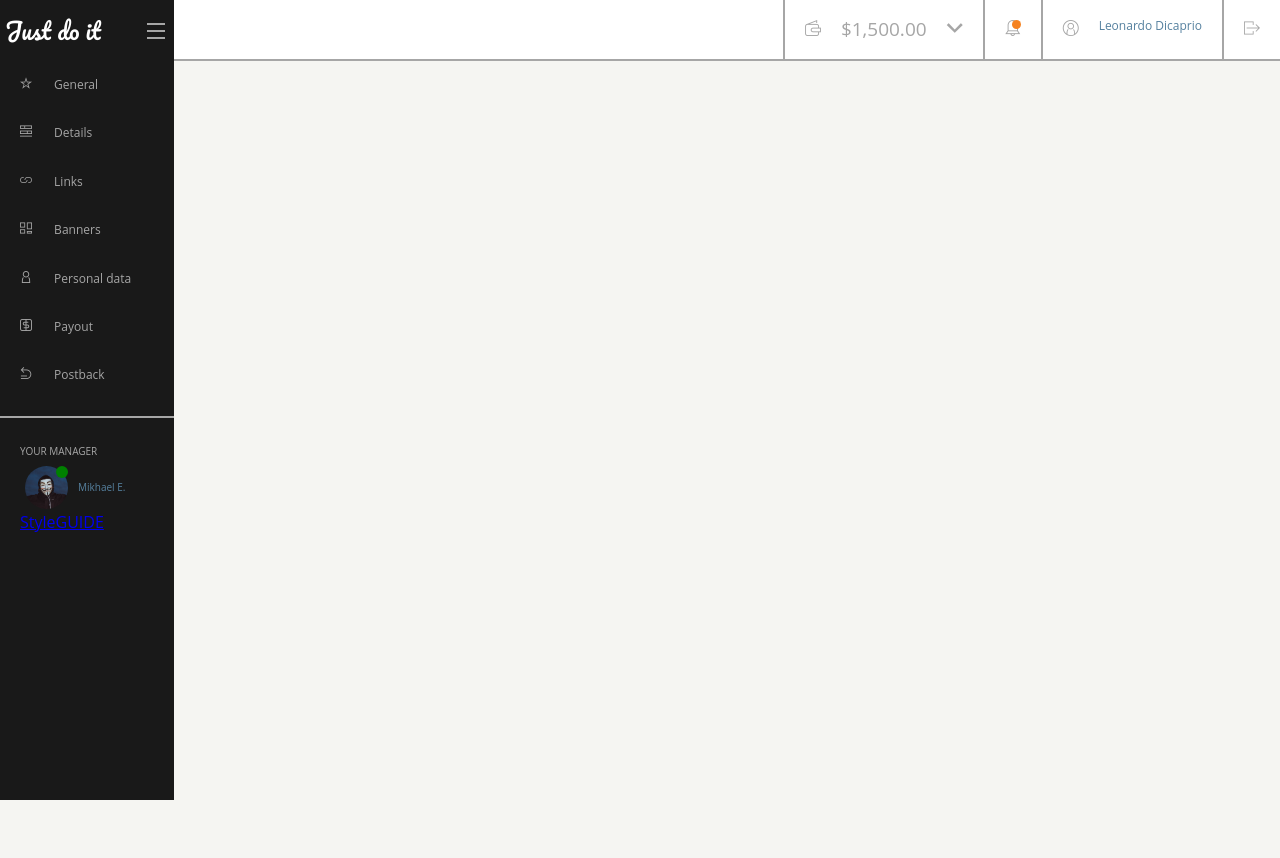
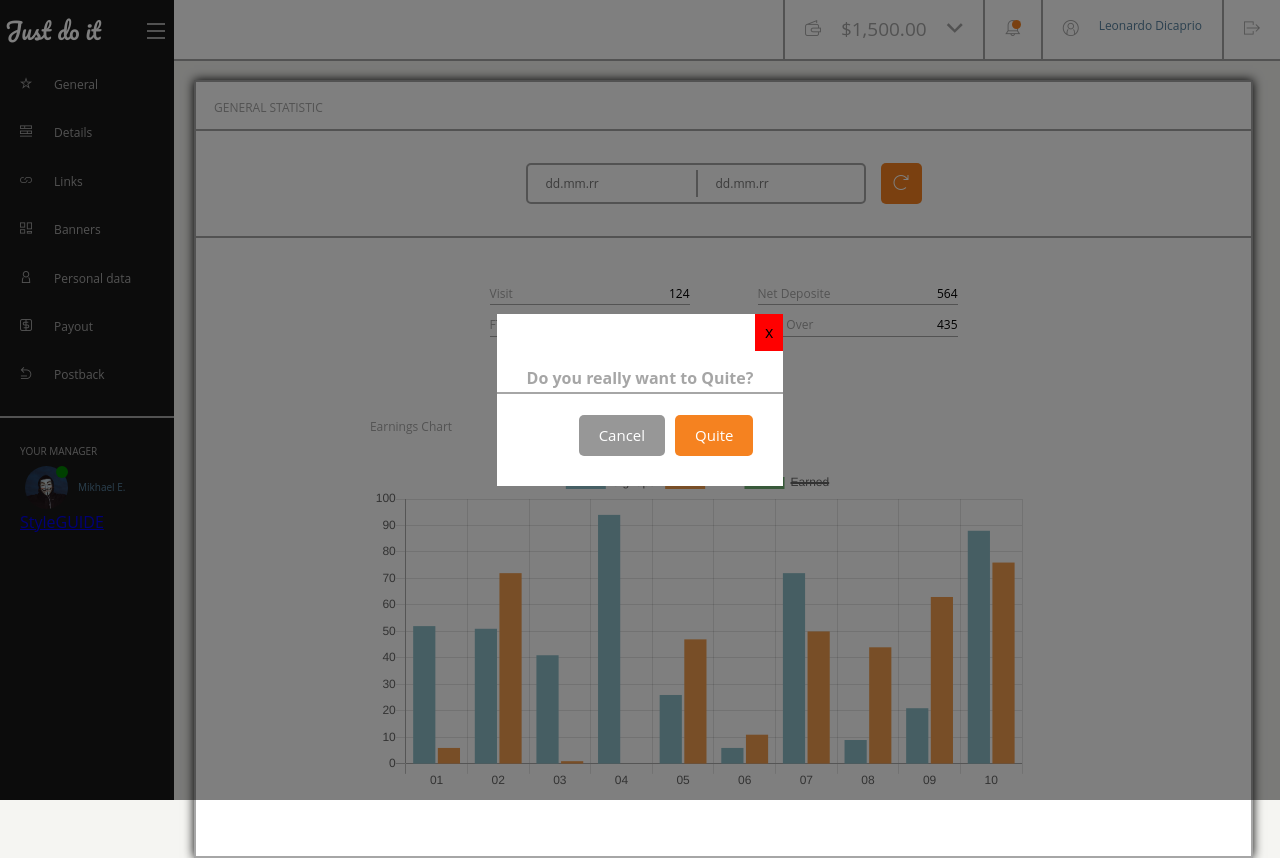
Before and after one commit to ggluchowski/solo-project, a website: page src/index.html in a window 1280 px wide. Before the commit the page ends 800 px from the top, so only its background shows below. Drawn offline with nearby package versions, Linux system fonts and the light colour scheme; files that its build step writes are made by us from their sources.

Commit message:
Add pop-up Quit and chart in general section

```diff
--- a/src/index.html
+++ b/src/index.html
@@ -22,32 +22,32 @@
 
       <ul class="sidebar-list">
         <li>
-          <i class="icon-general"></i>
-          General
+          <a href="#" class="link-menu"><i class="icon-general"></i>
+            General</a>
         </li>
         <li>
-          <i class="icon-details"></i>
-          Details
+          <a href="#"><i class="icon-details"></i>
+            Details</a>
         </li>
         <li>
-          <i class="icon-links"></i>
-          Links
+          <a href="#"><i class="icon-links"></i>
+            Links</a>
         </li>
         <li>
-          <i class="icon-banners"></i>
-          Banners
+          <a href="#"><i class="icon-banners"></i>
+            Banners</a>
         </li>
         <li>
-          <i class="icon-personaldata"></i>
-          Personal data
+          <a href="#"><i class="icon-personaldata"></i>
+            Personal data</a>
         </li>
         <li>
-          <i class="icon-payout"></i>
-          Payout
+          <a href="#"><i class="icon-payout"></i>
+            Payout</a>
         </li>
         <li>
-          <i class="icon-postback"></i>
-          Postback
+          <a href="#"><i class="icon-postback"></i>
+            Postback</a>
         </li>
       </ul>
       <div class="manager">
@@ -147,8 +147,8 @@
             </div>
           </div>
           <div class="row scroll-wrapper">
-            <div class="chart m-b-30">
-
+            <div class="chart m-b-44">
+              <canvas id="earningsChart"></canvas>
             </div>
           </div>
         </div>
@@ -350,19 +350,19 @@
         <div class="position-center m-t-30">
           <div class="row flex-row form-field">
             <label class="form-label flex-1">Name</label>
-            <input type="text" name="person-name" class="input-style flex-2">
+            <input type="text" name="person-name" class="input-style flex-2" required>
           </div>
         </div>
         <div class="position-center">
           <div class="row flex-row form-field">
             <label class="form-label flex-1">Surname</label>
-            <input type="text" name="person-surname" class="input-style flex-2">
+            <input type="text" name="person-surname" class="input-style flex-2" required>
           </div>
         </div>
         <div class="position-center">
           <div class="row flex-row form-field">
             <label class="form-label flex-1">E-mail</label>
-            <input type="email" name="person-e-mail" class="input-style flex-2">
+            <input type="email" name="person-e-mail" class="input-style flex-2" required>
           </div>
         </div>
         <div class="position-center m-b-30">
@@ -407,13 +407,13 @@
         <div class="position-center m-t-30">
           <div class="row flex-row form-field">
             <label class="form-label flex-1">Password</label>
-            <input type="password" name="person-password" class="input-style flex-2">
+            <input type="password" name="person-password" class="input-style flex-2" required>
           </div>
         </div>
         <div class="position-center m-b-30">
           <div class="row flex-row form-field">
             <label class="form-label flex-1">Repeat</label>
-            <input type="text" name="person-repeat" class="input-style flex-2">
+            <input type="text" name="person-repeat" class="input-style flex-2" required>
           </div>
         </div>
 
@@ -534,6 +534,34 @@
     </div>
   </section>
 
+
+  <!-- Modal -->
+
+  <div class="overlay show" id="overlay">
+    <!-- div odpowiedzialny za tło backdrop-->
+    <div class="modal show" id="quit">
+      <div class="btn-close js--close-modal">x</div>
+
+      <h4 class="section-line">Do you really want to Quite?</h4>
+
+      <div class="row flex-end m-r-0">
+        <button type="button" class="btn btn-grey js--close-modal m-r-10">
+          Cancel
+        </button>
+
+        <button type="button" class="btn btn-orange js--close-modal">
+          Quite
+        </button>
+      </div>
+
+    </div>
+  </div>
+
+
+
+
+  <script src="https://cdnjs.cloudflare.com/ajax/libs/Chart.js/2.4.0/Chart.min.js"></script>
+  <script src="js/script.js"></script>
 </body>
 
 </html>
--- a/src/js/script.js
+++ b/src/js/script.js
@@ -1,8 +1,133 @@
-function toggleMenu(visible){
-  document.querySelector('.xxx').classList.toggle('show', visible);
+/* global Chart */
+{
+  'use strict;';
+
+  const select = {
+    containerOf: {
+      general: '.general-statistic',
+      banners: '.section-banners',
+      links: '.section-links',
+      personalData: '.section-personal-data',
+      payout: '.section-payout',
+      chartEarnings: 'earningsChart',
+    }
+
+  };
+
+  class Menu {
+    constructor() {
+      const thisMenu = this;
+      thisMenu.getElements();
+      thisMenu.initActions();
+    }
+
+    getElements() {
+      const thisMenu = this;
+
+      thisMenu.dom = {};
+      thisMenu.dom.general = document.querySelector(select.containerOf.general);
+      thisMenu.dom.banners = document.querySelector(select.containerOf.banners);
+      thisMenu.dom.links = document.querySelector(select.containerOf.links);
+      thisMenu.dom.personalData = document.querySelector(select.containerOf.personalData);
+      thisMenu.dom.payout = document.querySelector(select.containerOf.payout);
+
+    }
+
+    initActions() {
+
+    }
+
+
+
+  }
+
+  // Modale
+
+  // ZAMYKANIE
+  function closeModal() {
+    document.getElementById('overlay').classList.remove('show');
+  }
+
+  // zamkniecie za pomoca btn
+  document.querySelectorAll('#overlay .js--close-modal').forEach(function (btn) {
+    btn.addEventListener('click', function (e) {
+      e.preventDefault();
+      closeModal();
+    });
+  });
+
+  // zamkniecie za pomoca klikniecia na tlo
+  document.querySelector('#overlay').addEventListener('click', function (e) {
+    if (e.target === this) {
+      closeModal();
+    }
+  });
+
+  // zamkniecie za pomoca przycisku ESC
+  document.addEventListener('keyup', function (e) {
+    if (e.keyCode === 27) {
+      closeModal();
+    }
+  });
+
+  // OTWIERANIE
+  function openModal(modal) {
+    document.querySelectorAll('#overlay > *').forEach(function (modal) {
+      modal.classList.remove('show');
+    });
+    document.querySelector('#overlay').classList.add('show');
+    document.querySelector(modal).classList.add('show');
+  }
+
+  // WYKRES
+  const ctx = document.getElementById(select.containerOf.chartEarnings).getContext('2d');
+
+  var chart = new Chart(ctx, {
+    // 1
+    type: 'bar',
+    data: {
+      // 2
+      labels: ['01', '02', '03', '04', '05', '06', '07', '08', '09', '10'],
+      // 3
+      datasets: [{
+        // 4
+        label: 'Signups',
+        // 5
+        backgroundColor: '#8DBEC8',
+        borderColor: '#8DBEC8',
+        // 6
+        data: [52, 51, 41, 94, 26, 6, 72, 9, 21, 88],
+      },
+      {
+        label: 'FTD',
+        backgroundColor: '#F29E4E',
+        borderColor: '#F29E4E',
+        data: [6, 72, 1, 0, 47, 11, 50, 44, 63, 76],
+      },
+      {
+        label: 'Earned',
+        backgroundColor: '#71B374',
+        borderColor: '#71B374',
+        data: [59, 49, 68, 90, 67, 41, 13, 38, 48, 48],
+        // 7
+        hidden: true,
+      }]
+    },
+  });
+
+  function toggleMenu(visible) {
+    document.querySelector('.xxx').classList.toggle('show', visible);
+  }
+
+  document.querySelector('.hamburger').addEventListener('click', function (e) {
+    e.preventDefault();
+    toggleMenu();
+  });
+
+  const app = new Menu();
+  console.log(app);
+  console.log(chart);
+  openModal('#quit');
+
+
 }
-
-document.querySelector('.hamburger').addEventListener('click', function(e){
-  e.preventDefault();
-  toggleMenu();
-});
--- a/src/sass/components/_button.scss
+++ b/src/sass/components/_button.scss
@@ -20,6 +20,7 @@
 
   &-grey {
     background-color: #979797;
+    padding: 0 20px;
   }
 
   &-orange {
@@ -44,6 +45,10 @@ button[type="submit"] {
   padding-right: 20px;
 }
 
+button[type="button"] {
+  border: none;
+}
+
 .dot {
   position: absolute;
   top: 0px;
--- a/src/sass/components/_general.scss
+++ b/src/sass/components/_general.scss
@@ -42,5 +42,5 @@
 .chart {
   width: 655px;
   height: 345px;
-  background-color: indianred;
+  //background-color: indianred;
 }
--- a/src/sass/components/_global.scss
+++ b/src/sass/components/_global.scss
@@ -64,3 +64,7 @@ body {
   display: flex;
   justify-content: flex-end;
 }
+
+.show {
+  display: block;
+}
--- /dev/null
+++ b/src/sass/components/_modal.scss
@@ -0,0 +1,60 @@
+* {
+  box-sizing: border-box;
+}
+
+.overlay {
+  position: fixed;
+  top: 0;
+  left: 0;
+  z-index: 9999;
+
+  width: 100%;
+  height: 100%;
+  background-color: rgba(0, 0, 0, 0.5);
+
+  justify-content: center;
+  align-items: center;
+
+  overflow: auto;
+  padding: 30px;
+
+  display: none;
+}
+
+.overlay::-webkit-scrollbar {
+  display: none;
+}
+
+.modal {
+  max-width: 600px;
+  margin: auto;
+  background-color: $color-light;
+  position: relative;
+  padding: 30px;
+  display: none;
+}
+
+.overlay.show {
+  display: flex;
+}
+
+.modal.show {
+  display: block;
+}
+
+.modal .btn-close {
+  position: absolute;
+  top: 0;
+  right: 0;
+  padding: 5px 10px;
+  background-color: red;
+  cursor: pointer;
+}
+
+.modal h4 {
+  color: $color-head;
+  margin-left: -30px;
+  margin-right: -30px;
+  padding-left: 30px;
+  padding-right: 30px;
+}
--- a/src/sass/components/_sidebar.scss
+++ b/src/sass/components/_sidebar.scss
@@ -1,6 +1,6 @@
-@import url('https://fonts.googleapis.com/css2?family=Pacifico&display=swap');
+@import url("https://fonts.googleapis.com/css2?family=Pacifico&display=swap");
 
-.sidebar{
+.sidebar {
   position: fixed;
   background-color: $color-sidebar;
   height: 100vh;
@@ -8,15 +8,14 @@
   max-width: 189px;
   margin-left: -15px;
   margin-right: -15px;
-
 }
 
-.sidebar-list{
+.sidebar-list {
   list-style-type: none;
   padding-left: 10px;
   margin-top: 0;
 
-  li{
+  li {
     font-size: 12px;
     padding: 14px 0 14px 15px;
     color: $color-head;
@@ -24,18 +23,25 @@
     margin-left: -5px;
     margin-right: -15px;
 
-    i{
+    i {
       margin-right: 19px;
     }
 
-    &:hover{
+    a {
+      font-size: 12px;
+      text-decoration: none;
+      color: $color-head;
+    }
+
+    &:hover,
+    a:hover {
       //border-left: solid 5px $color-sidebar-list-orange;
       background-color: $color-sidebar-hover;
       color: $color-light;
 
-      &::before{
+      &::before {
         position: absolute;
-        content: '';
+        content: "";
         border-left: solid 5px $color-sidebar-list-orange;
         height: 48px;
         left: -5px;
@@ -45,19 +51,19 @@
   }
 }
 
-.manager{
+.manager {
   padding-left: 20px;
   padding-top: 28px;
   margin-right: -15px;
   border-top: solid 2px $color-head;
 
-  &-picture{
+  &-picture {
     position: relative;
     width: 43px;
     height: 43px;
   }
 
-  img{
+  img {
     width: 100%;
     height: 100%;
     object-fit: cover;
@@ -65,20 +71,20 @@
     border-radius: 50% 50%;
   }
 
-  &-position-text{
+  &-position-text {
     padding-left: 10px;
     margin: auto 0;
   }
 }
 
-.position{
+.position {
   display: flex;
   flex-wrap: nowrap;
   flex-flow: row;
   align-items: center;
 }
 
-.logo{
+.logo {
   font-family: $logo-font;
   font-size: 23px;
   color: $color-light;
@@ -86,7 +92,7 @@
   line-height: 1;
 }
 
-.hamburger{
+.hamburger {
   margin-left: 46px;
   width: 18px;
   height: 16px;
@@ -95,8 +101,9 @@
   position: relative;
   color: white;
 
-  &::before, &::after{
-    content: '';
+  &::before,
+  &::after {
+    content: "";
     position: absolute;
     top: 0;
     left: 0;
@@ -105,7 +112,7 @@
     transform: translateY(5px);
   }
 
-  &::after{
+  &::after {
     transform: translateY(12px);
   }
 }
--- a/src/sass/components/_typography.scss
+++ b/src/sass/components/_typography.scss
@@ -4,7 +4,7 @@
   font-size: 12px;
 }
 
-.form-label{
+.form-label {
   color: $color-head;
   font-size: 14px;
 }
--- a/src/sass/sections/_section_general.scss
+++ b/src/sass/sections/_section_general.scss
@@ -1,5 +1,5 @@
 .general-statistic{
-  display: none;
+  display: block;
 }
 
 .section-line{
--- a/src/sass/style.scss
+++ b/src/sass/style.scss
@@ -16,6 +16,7 @@
 @import "components/list";
 @import "components/form";
 @import "components/pagination";
+@import "components/modal";
 
 /* Sections */
 @import "sections/section_general";
```
Also changed, not shown: 2 other files. Lines whose indentation alone changed are shown as unchanged.
